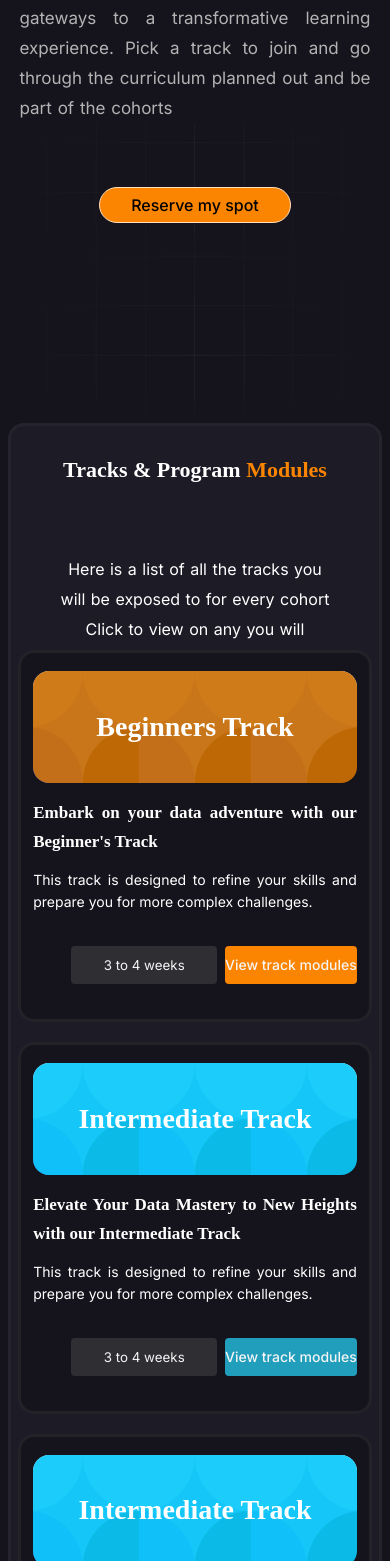
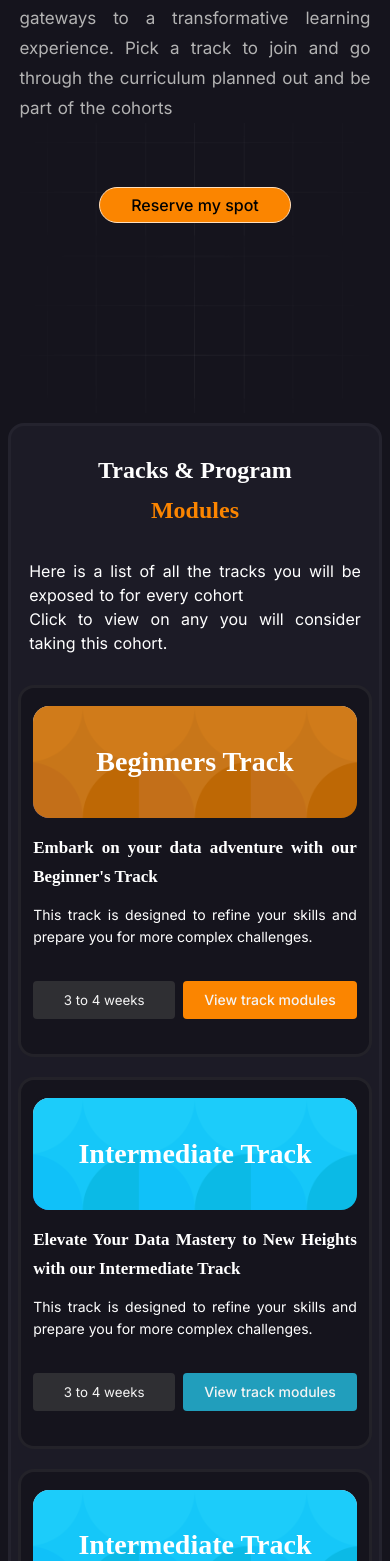
Before and after one commit to TheSaviourEking/dataepic_website, a React (Create React App) app: page /tracks in a window 390 px wide. Shown: the part 439-2000 px from the top of the page. Built offline with nearby package versions, Linux system fonts and the light colour scheme; the HTML template or start-up script is replaced by a standard one; a web font is replaced by a local one.

Commit message:
space management

```diff
--- a/src/pages/Home.js
+++ b/src/pages/Home.js
@@ -138,6 +138,7 @@ function Home() {
                       </p>
                     </div>
                   </div>
+
 
                   <div to="" className="track_btn">
                     <div className="track_modules">
--- a/src/pages/Tracks.js
+++ b/src/pages/Tracks.js
@@ -41,7 +41,6 @@ const Tracks = () => {
         </div>
       </div>
 
-
       <div className="datamastery-container">
         <div className="datamastery-wrapper">
           <div className="datamastery-infos">
@@ -54,7 +53,6 @@ const Tracks = () => {
               Click to view on any you will consider taking this cohort.
             </p>
           </div>
-
 
           <div className="track-types">
             <div className="wrapper">
@@ -81,9 +79,11 @@ const Tracks = () => {
                       <button>3 to 4 weeks</button>
                     </div>
 
-                    <Link to="/BeginnersTrack" className="track_select_btn">
-                      <button>View track modules</button>
-                    </Link>
+                    <div className="click_button">
+                      <Link to="/BeginnersTrack" className="track_select_btn">
+                        <button>View track modules</button>
+                      </Link>
+                    </div>
                   </div>
                 </div>
               </div>
@@ -112,9 +112,14 @@ const Tracks = () => {
                     <div className="week-button">
                       <button>3 to 4 weeks</button>
                     </div>
-                    <Link to="/IntermediateTrack" className="track_select_btn2">
-                      <button>View track modules</button>
-                    </Link>
+                    <div className="click_button">
+                      <Link
+                        to="/IntermediateTrack"
+                        className="track_select_btn2"
+                      >
+                        <button> View track modules </button>
+                      </Link>
+                    </div>
                   </div>
                 </div>
               </div>
@@ -142,9 +147,15 @@ const Tracks = () => {
                     <div className="week-button">
                       <button>3 to 4 weeks</button>
                     </div>
-                    <Link to="/IntermediateTrack" className="track_select_btn2">
-                      <button>View track modules</button>
-                    </Link>
+
+                    <div className="click_button">
+                      <Link
+                        to="/IntermediateTrack"
+                        className="track_select_btn2"
+                      >
+                        <button> View track modules </button>
+                      </Link>
+                    </div>
                   </div>
                 </div>
               </div>
--- a/src/styles/Home.css
+++ b/src/styles/Home.css
@@ -75,6 +75,7 @@ html {
 .reserve-btns {
   background: transparent;
 }
+
 .reserve-btns button {
   height: 48px;
   font-size: 16px;
@@ -905,6 +906,15 @@ html {
 }
 /* width: 536px; put this back to faq-wrppers incase something goes wrong */
 
+
+
+
+
+
+
+
+
+
 @media screen and (max-width: 767.98px) {
   /* HERO SECTION AREA */
   .web_container {
@@ -1081,7 +1091,7 @@ html {
   }
 
   .datamastery-wrapper .datamastery-info h2 {
-    font-size: 22px;
+    font-size: 1.5rem;
     width: 90%;
     line-height: 1.8;
     height: 80px;
@@ -1089,7 +1099,7 @@ html {
   }
 
   .datamastery-wrapper .datamastery-info p {
-    font-size: 16px;
+    font-size: 1rem;
     width: 90%;
     line-height: 1.5;
     text-align: justify;
--- a/src/styles/Tracks.css
+++ b/src/styles/Tracks.css
@@ -83,7 +83,6 @@
   font-family: inter;
   font-weight: 500;
   margin-top: 50px;
-  /* padding: 16px 48px 16px 48px; */
   border-radius: 64px;
   border: solid 1px rgba(255, 223, 188, 1);
   justify-content: center;
@@ -125,8 +124,8 @@
   justify-content: center;
   align-items: center;
   margin: 3rem auto 16px;
-  width: 761px;
-  height: 80px;
+  width: 48rem;
+  height: 5rem;
   background: linear-gradient(0deg, #1c1b26, #1c1b26),
     linear-gradient(
       180deg,
@@ -141,19 +140,14 @@
   word-spacing: 1px;
   font-size: 16px;
   font-weight: 400;
-  width: 715px;
-  height: 96px;
+  width: 48rem;
+  height: 6rem;
   line-height: 30px;
   letter-spacing: 0em;
   text-align: center;
   justify-content: center;
   align-items: center;
   margin: 0 auto;
-
-  /* i used 30px as the margin bottom instead of 48px Iyanu used */
-
-  /* height: 100px; */
-  /* margin-top: 10px; */
 }
 
 .wrapper {
@@ -164,7 +158,6 @@
   height: 280px;
   margin: 0 auto;
   gap: 20px;
-  /* padding: 24px; */
   background: #1c1b26;
 }
 .datamastery-track p {
@@ -205,7 +198,6 @@
     );
 }
 
-
 .datamastery-wrapper .track-type {
   border-radius: 16px;
   color: #f4f4f4;
@@ -220,7 +212,6 @@
 }
 
 .track {
-  /* margin-bottom: 14px; */
   justify-content: center;
   align-items: center;
   padding: 2px 12px;
@@ -234,14 +225,12 @@
   display: flex;
   justify-content: center;
   align-items: center;
-  /* height: 280px; */
   margin: 0 auto;
   gap: 20px;
 }
 
 .track_info {
   border-radius: 10px;
-  /* height: 36vh; */
 }
 
 .mentors_text p {
@@ -255,10 +244,6 @@
   background: #15141d;
   margin-bottom: 16px;
 }
-
-
-
-
 
 
 @media screen and (max-width: 767.98px) {
@@ -284,21 +269,6 @@
     margin-right: 65%;
     margin-bottom: 80px;
   }
-
-  /* .datamastery-wrapper .datamastery-infos p {
-    font-size: 12px;
-    width: 90%;
-    width: 300px;
-    color: rgb(4, 0, 255);
-    line-height: 20px;
-  }
-   */
-  /* .track {
-    width: 95%;
-    margin: 20px auto 0;
-    height: auto;
-    border: 3px solid rgba(75, 75, 75, 0.25);
-  } */
 
   .track-content h1 {
     font-size: 28px;
@@ -327,6 +297,7 @@
     height: 36px;
     margin-top: 1.5rem;
     font-size: 16px;
+    color: #000000;
   }
 
   .trackmain_container .datamastery-container {
@@ -341,39 +312,40 @@
     width: 100%;
   }
 
-
   .datamastery-container {
     width: 100%;
   }
+  .datamastery-wrapper {
+    background-color: rgba(28, 27, 38, 1);
+  }
 
- .trackmain_container .datamastery-infos{
-width: 100%;
- }
-
+  .trackmain_container .datamastery-infos {
+    width: 100%;
+    background-color: rgba(28, 27, 38, 1);
+  }
 
   .trackmain_container .datamastery-infos h2 {
     margin: 24px auto 24px;
     line-height: 40px;
-    font-size: 22px;
+    font-size: 1.5rem;
     align-items: center;
     width: 280px;
   }
 
   .trackmain_container .datamastery-infos p {
-    width: 280px;
-    font-size: 16px;
+    width: 90%;
+    font-size: 1rem;
+    line-height: 1.5;
+    text-align: justify;
+    margin: 8% auto;
   }
 
   .trackmain_container .track {
-    /* width: 100%; */
-    /* height: auto; */
-    /* margin: 30px auto 0; */
-    /* background-color: blueviolet; */
     border: 3px solid rgba(75, 75, 75, 0.25);
+    background: rgba(21, 20, 29, 1);
   }
 
   .trackmain_container .mentors_text {
-    /* height: 80vh; */
     margin-top: 0 auto;
     margin-bottom: 40px;
   }
@@ -386,7 +358,7 @@ width: 100%;
     width: 100%;
   }
 
-  .track-types .wrapper{
+  .track-types .wrapper {
     height: auto;
   }
 
@@ -403,9 +375,6 @@ width: 100%;
   }
 
   .mentors .mentors_text h1 {
-    /* margin: 2rem auto; */
-    margin-top: 4rem;
-    margin-bottom: 1rem;
     width: 96%;
     font-size: 26px;
   }
@@ -418,16 +387,18 @@ width: 100%;
   .mentors_container .mentor_para {
     background: rgba(21, 20, 29, 1);
   }
-    .mentors_container .mentor_para h3{
+  .mentors_container .mentor_para h3 {
     margin: 0 auto;
-    }
+  }
 
   .mentor_para p {
     background: rgba(21, 20, 29, 1);
   }
+
+  .trackmain_container .mentors{
+    background-color: red;
+  }
 }
-
-
 
 /* @media screen and (max-width: 1200px) {
 .trackmain_container{
```
